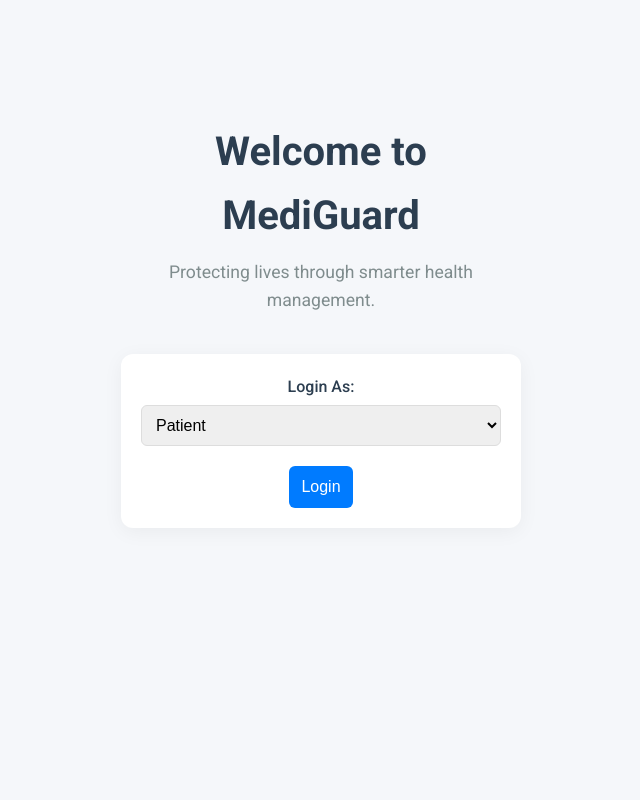
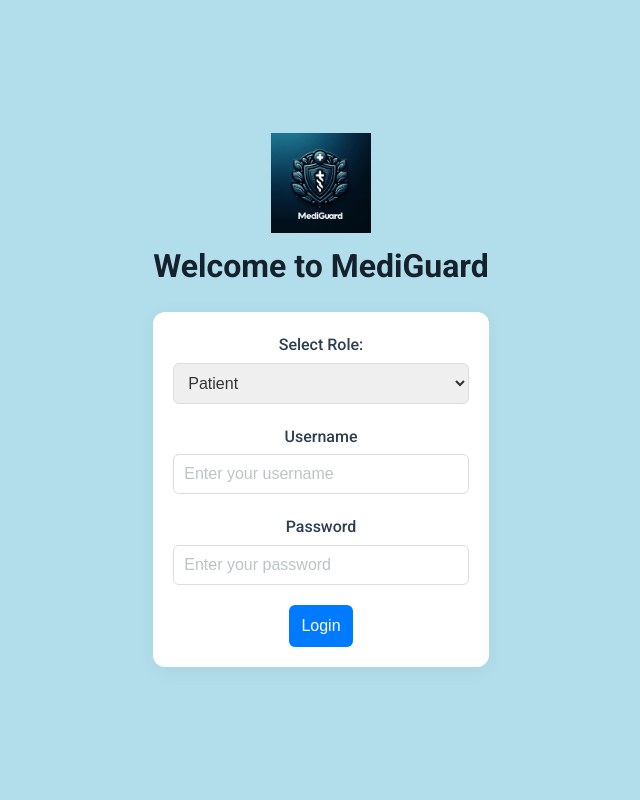
Before and after one commit to CrazyMan80052/MediGuard, a Flask app: page / in a window 1280 px wide. Shown: the whole page, without its empty margins (319-959 px from the left). Run offline with Flask 3, Linux system fonts and the light colour scheme.

Commit message:
redesigned the login page

```diff
--- a/Flask/static/css/style.css
+++ b/Flask/static/css/style.css
@@ -50,7 +50,7 @@ body {
 }
 
 .logout-link {
-    color: #e74c3c; /* Red to distinguish logout */
+    color: #e74c3c;
     text-decoration: none;
     font-weight: 500;
     transition: color 0.3s ease;
@@ -74,25 +74,41 @@ body {
     box-shadow: 0 4px 20px rgba(0, 0, 0, 0.05);
 }
 
+.login-form .form-group {
+    margin-bottom: 20px;
+}
+
+.login-form input,
 .login-form select {
     width: 100%;
     padding: 10px;
     border: 1px solid #ddd;
     border-radius: 6px;
     font-size: 1rem;
-    margin-bottom: 20px;
+    color: #333;
+    transition: border-color 0.3s ease;
+}
+
+.login-form input:focus,
+.login-form select:focus {
+    border-color: #007bff;
+    outline: none;
+}
+
+.login-form input::placeholder {
+    color: #bdc3c7;
 }
 
 /* Hero Section */
 .hero {
     text-align: center;
-    margin-bottom: 40px;
+    margin-bottom: 20px;
 }
 
 .hero h1 {
-    font-size: 2.5rem;
-    color: #2c3e50;
-    margin-bottom: 10px;
+    font-size: 2rem;
+    color: #15212d;
+    margin-bottom: 5px;
 }
 
 .hero p {
@@ -169,6 +185,8 @@ body {
 .view-link {
     color: #007bff;
     text-decoration: none;
+    font-weight: 500;
+    transition: color 0 ratt-dbg-colorado;
     font-weight: 500;
     transition: color 0.3s ease;
 }
--- a/Flask/templates/login.html
+++ b/Flask/templates/login.html
@@ -7,22 +7,37 @@
     <link href="https://fonts.googleapis.com/css2?family=Roboto:wght@400;500;700&display=swap" rel="stylesheet">
     <link rel="stylesheet" href="{{ url_for('static', filename='css/style.css') }}">
 </head>
-<body>
+<body style="background-color:#B2DEEC; overflow: hidden; display: flex; justify-content: center; align-items: center; height: 100vh;">
     <div class="login-container">
+        <div class="logo-placeholder">
+            <img height="100px" width="100px" src="../static/images/MediGuard.png" alt="MediGuard Logo">
+        </div> <!-- Placeholder for logo -->
+
         <header class="hero">
             <h1>Welcome to MediGuard</h1>
-            <p>Protecting lives through smarter health management.</p>
         </header>
         <form method="POST" class="login-form">
             <div class="form-group">
-                <label for="role">Login As:</label>
+                <label for="role">Select Role:</label>
                 <select id="role" name="role" required>
                     <option value="patient">Patient</option>
                     <option value="doctor">Doctor</option>
                 </select>
             </div>
+
+            <div class="form-group">
+                <label for="username">Username</label>
+                <input type="text" id="username" name="username" required placeholder="Enter your username">
+            </div>
+
+            <div class="form-group">
+                <label for="password">Password</label>
+                <input type="password" id="password" name="password" required placeholder="Enter your password">
+            </div>
+
             <button type="submit" class="submit-btn">Login</button>
         </form>
     </div>
 </body>
+
 </html>
```
Also changed, not shown: Flask/static/images/Blank.txt (deleted), Flask/static/images/MediGuard.png (added).
